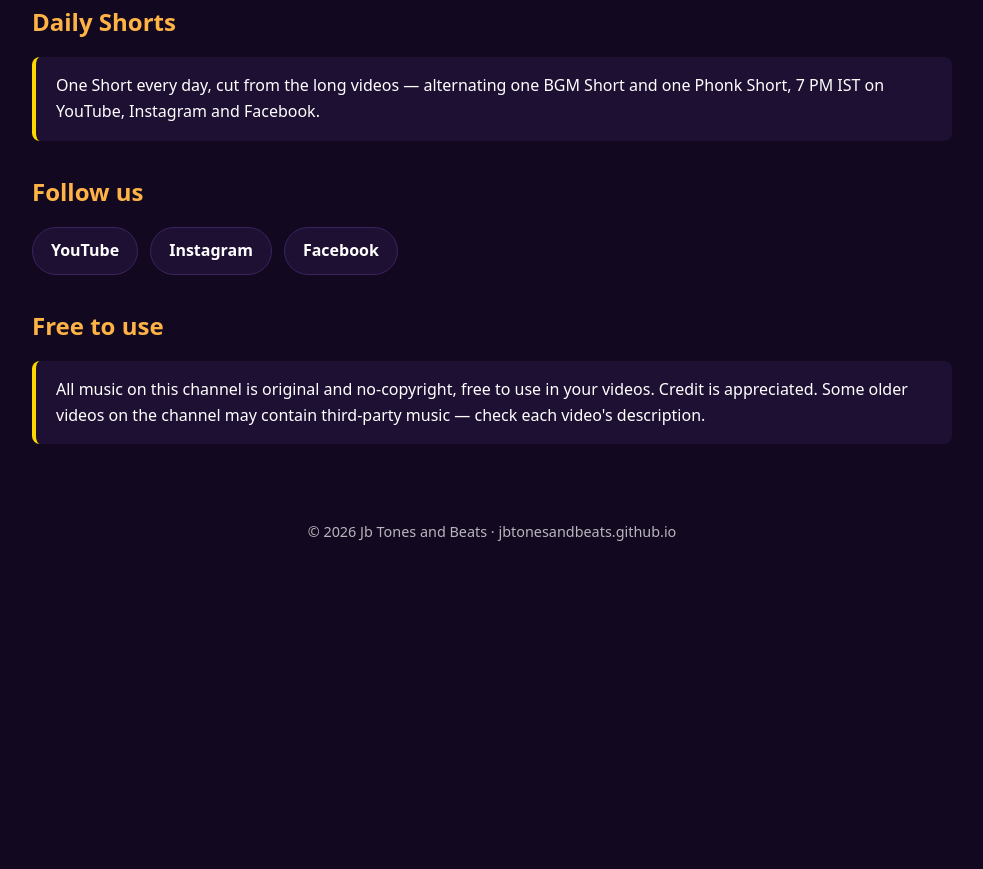
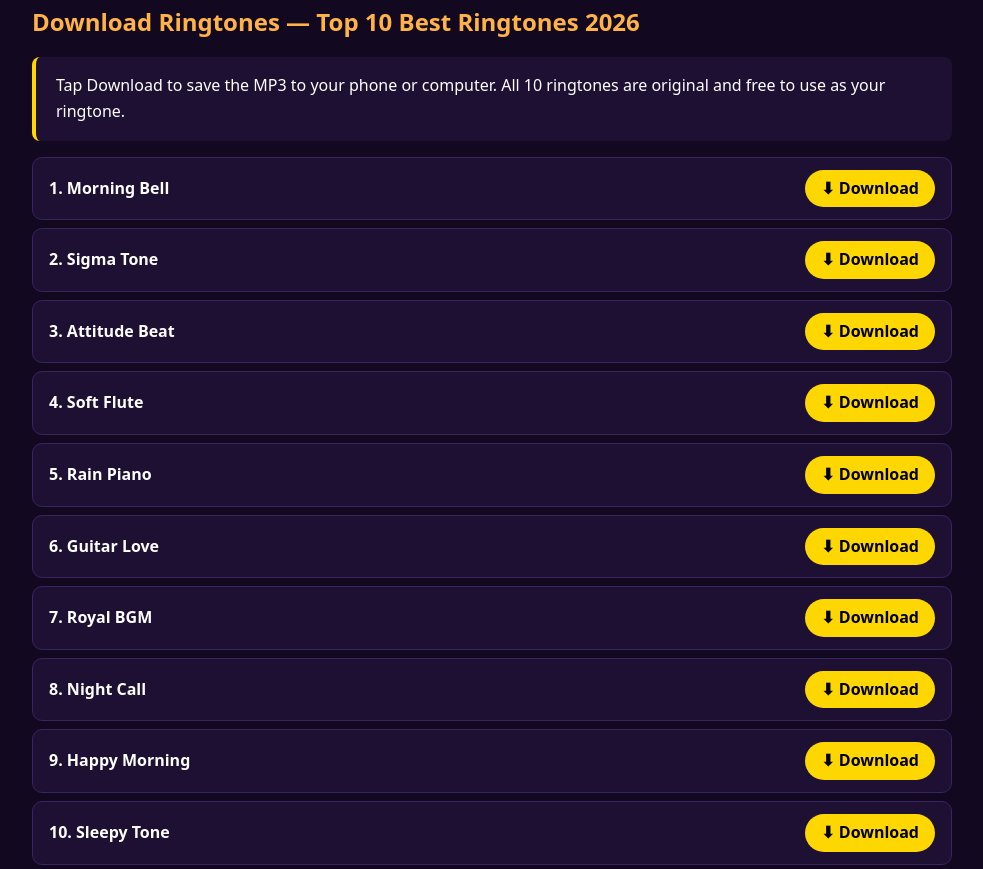
Before and after one commit to jbtonesandbeats/jbtonesandbeats.github.io, a plain HTML site: page index.html in a window 1280 px wide. Shown: the part 1325-2194 px from the top of the page, without its empty margins (148-1131 px from the left). Before the commit the page ends 1904 px from the top, so only its background shows below. Drawn offline with Linux system fonts and the light colour scheme.

Commit message:
Add ringtone download buttons (Top 10 Ringtones 2026)

```diff
--- a/index.html
+++ b/index.html
@@ -26,6 +26,10 @@
   .card p { font-size: .92rem; opacity: .85; margin-bottom: 12px; }
   .card a { font-weight: 700; text-decoration: none; }
   .note { background: #1e1033; border-left: 4px solid #ffd700; padding: 16px 20px; border-radius: 8px; }
+  .tones { list-style: none; margin-top: 16px; }
+  .tones li { display: flex; justify-content: space-between; align-items: center; gap: 12px; background: #1e1033; border: 1px solid #3a2360; padding: 12px 16px; border-radius: 10px; margin-bottom: 8px; }
+  .tones .name { font-weight: 700; }
+  .tones .dl { background: #ffd700; color: #000; font-weight: 700; padding: 6px 16px; border-radius: 999px; text-decoration: none; white-space: nowrap; }
   .social { display: flex; gap: 12px; flex-wrap: wrap; }
   .social a { background: #1e1033; border: 1px solid #3a2360; padding: 10px 18px; border-radius: 999px; text-decoration: none; color: #fff; font-weight: 600; }
   footer { text-align: center; padding: 28px 20px 36px; opacity: .7; font-size: .9rem; }
@@ -79,6 +83,23 @@
     </div>
   </div>
 
+  <h2>Download Ringtones — Top 10 Best Ringtones 2026</h2>
+  <div class="note">
+    <p>Tap Download to save the MP3 to your phone or computer. All 10 ringtones are original and free to use as your ringtone.</p>
+  </div>
+  <ul class="tones">
+    <li><span class="name">1. Morning Bell</span><a class="dl" href="https://raw.githubusercontent.com/jbtonesandbeats/jbtonesandbeats.github.io/main/ringtones/01-morning-bell.mp3" download>⬇ Download</a></li>
+    <li><span class="name">2. Sigma Tone</span><a class="dl" href="https://raw.githubusercontent.com/jbtonesandbeats/jbtonesandbeats.github.io/main/ringtones/02-sigma-tone.mp3" download>⬇ Download</a></li>
+    <li><span class="name">3. Attitude Beat</span><a class="dl" href="https://raw.githubusercontent.com/jbtonesandbeats/jbtonesandbeats.github.io/main/ringtones/03-attitude-beat.mp3" download>⬇ Download</a></li>
+    <li><span class="name">4. Soft Flute</span><a class="dl" href="https://raw.githubusercontent.com/jbtonesandbeats/jbtonesandbeats.github.io/main/ringtones/04-soft-flute.mp3" download>⬇ Download</a></li>
+    <li><span class="name">5. Rain Piano</span><a class="dl" href="https://raw.githubusercontent.com/jbtonesandbeats/jbtonesandbeats.github.io/main/ringtones/05-rain-piano.mp3" download>⬇ Download</a></li>
+    <li><span class="name">6. Guitar Love</span><a class="dl" href="https://raw.githubusercontent.com/jbtonesandbeats/jbtonesandbeats.github.io/main/ringtones/06-guitar-love.mp3" download>⬇ Download</a></li>
+    <li><span class="name">7. Royal BGM</span><a class="dl" href="https://raw.githubusercontent.com/jbtonesandbeats/jbtonesandbeats.github.io/main/ringtones/07-royal-bgm.mp3" download>⬇ Download</a></li>
+    <li><span class="name">8. Night Call</span><a class="dl" href="https://raw.githubusercontent.com/jbtonesandbeats/jbtonesandbeats.github.io/main/ringtones/08-night-call.mp3" download>⬇ Download</a></li>
+    <li><span class="name">9. Happy Morning</span><a class="dl" href="https://raw.githubusercontent.com/jbtonesandbeats/jbtonesandbeats.github.io/main/ringtones/09-happy-morning.mp3" download>⬇ Download</a></li>
+    <li><span class="name">10. Sleepy Tone</span><a class="dl" href="https://raw.githubusercontent.com/jbtonesandbeats/jbtonesandbeats.github.io/main/ringtones/10-sleepy-tone.mp3" download>⬇ Download</a></li>
+  </ul>
+
   <h2>Daily Shorts</h2>
   <div class="note">
     <p>One Short every day, cut from the long videos — alternating one BGM Short and one Phonk Short, 7 PM IST on YouTube, Instagram and Facebook.</p>
```
